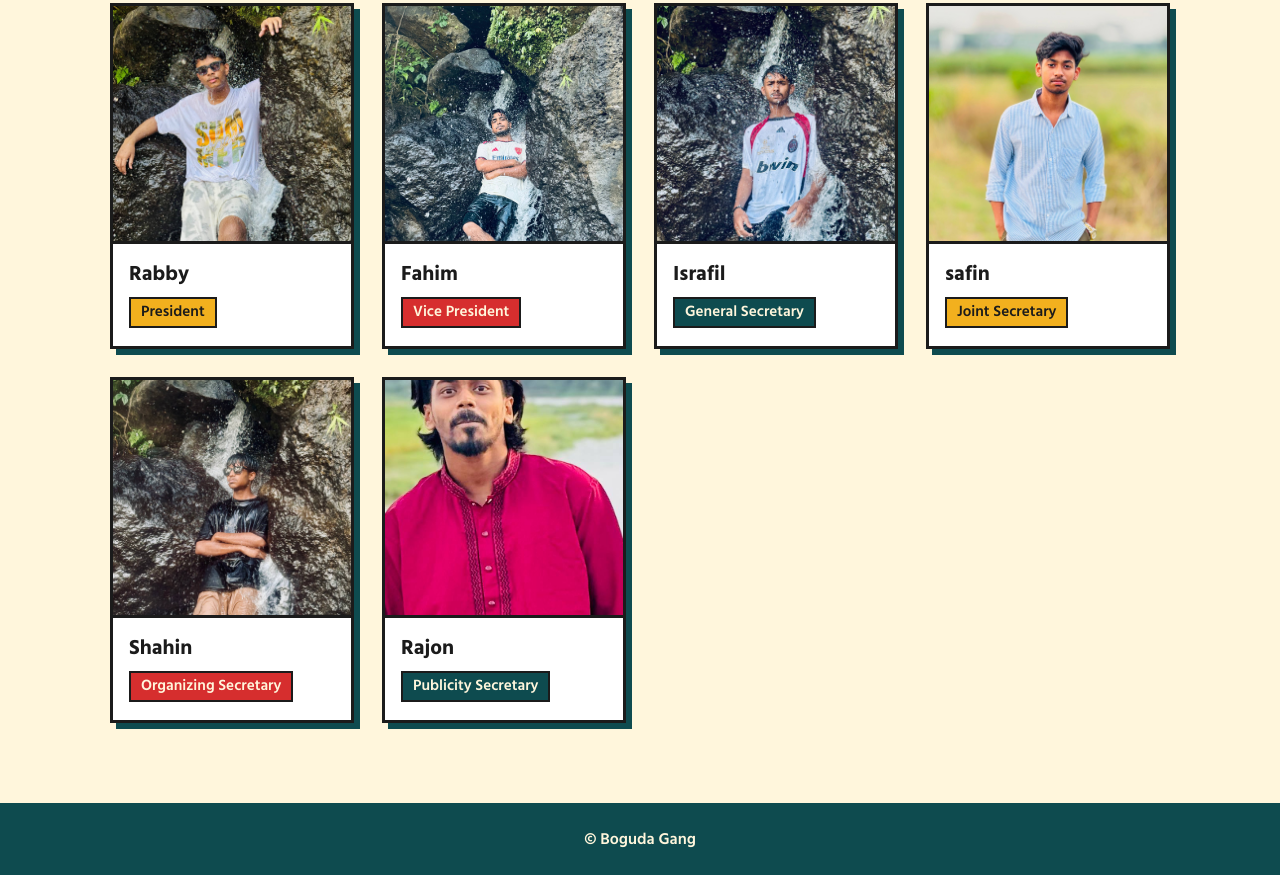
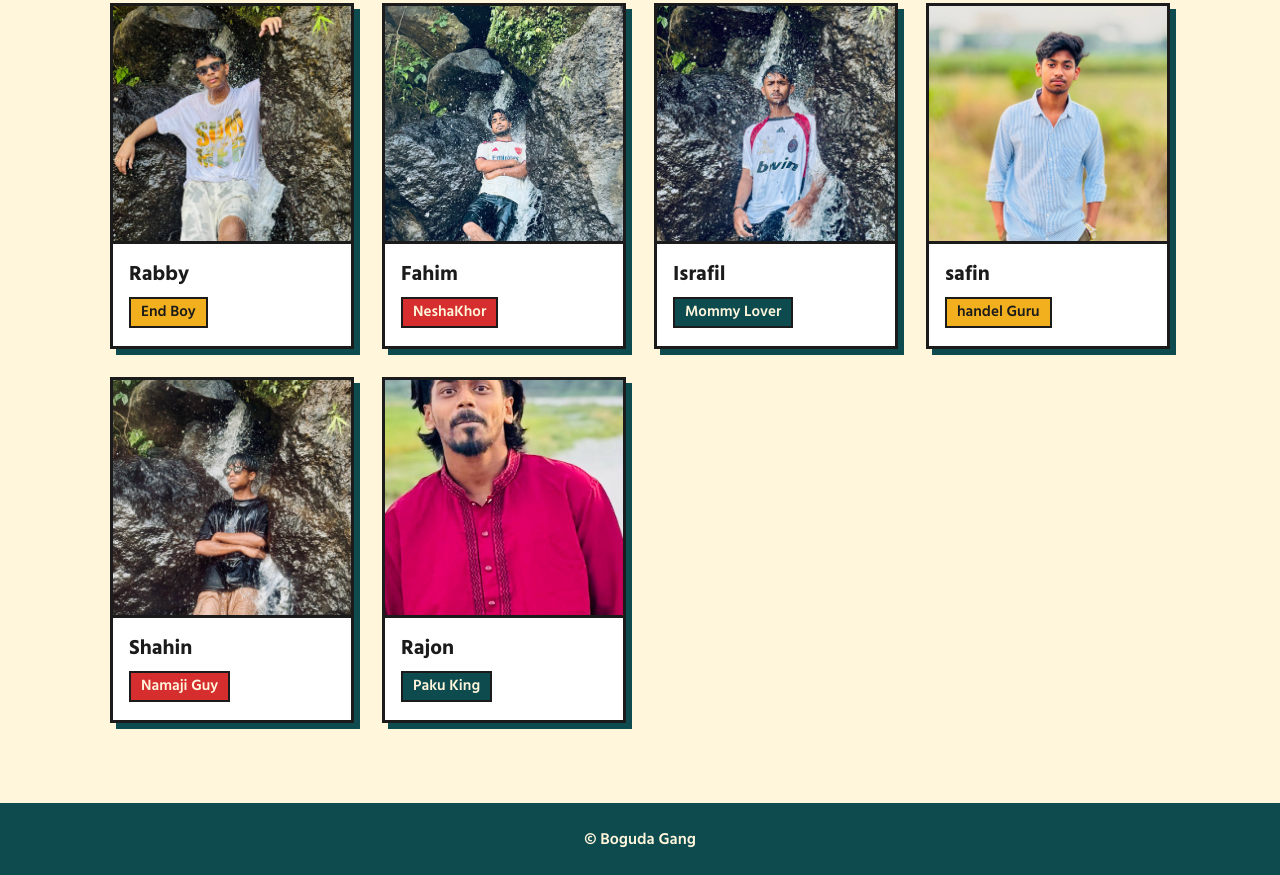
Before and after one commit to bogudagang/bg, a plain HTML site: page index.html in a window 1280 px wide. Shown: the part 606-1481 px from the top of the page. Drawn offline with Linux system fonts and the light colour scheme.

Commit message:
Update index.html

```diff
--- a/index.html
+++ b/index.html
@@ -62,12 +62,12 @@
      photo : photo er file path (jemon "photos/rahim.jpg"). Khali rakhle naam er prothom okkhor dekhabe.
      Notun shodossho add korte ek line copy kore paste koro. */
   const members = [
-    { name: "Rabby",         title: "President",         photo: "rabby.jpg" },
-    { name: "Fahim",  title: "Vice President",        photo: "fahim.jpg" },
-    { name: "Israfil",  title: "General Secretary",        photo: "israfil.jpg" },
-    { name: "safin",  title: "Joint Secretary",        photo: "safin.jpg" },
-    { name: "Shahin",  title: "Organizing Secretary",        photo: "shahin.jpg" },
-    { name: "Rajon",  title: "Publicity Secretary",        photo: "rajon.jpg" }
+    { name: "Rabby",         title: "End Boy",         photo: "rabby.jpg" },
+    { name: "Fahim",  title: "NeshaKhor",        photo: "fahim.jpg" },
+    { name: "Israfil",  title: "Mommy Lover",        photo: "israfil.jpg" },
+    { name: "safin",  title: "handel Guru",        photo: "safin.jpg" },
+    { name: "Shahin",  title: "Namaji Guy",        photo: "shahin.jpg" },
+    { name: "Rajon",  title: "Paku King",        photo: "rajon.jpg" }
   ];
 
   const grid = document.getElementById('grid');
```
